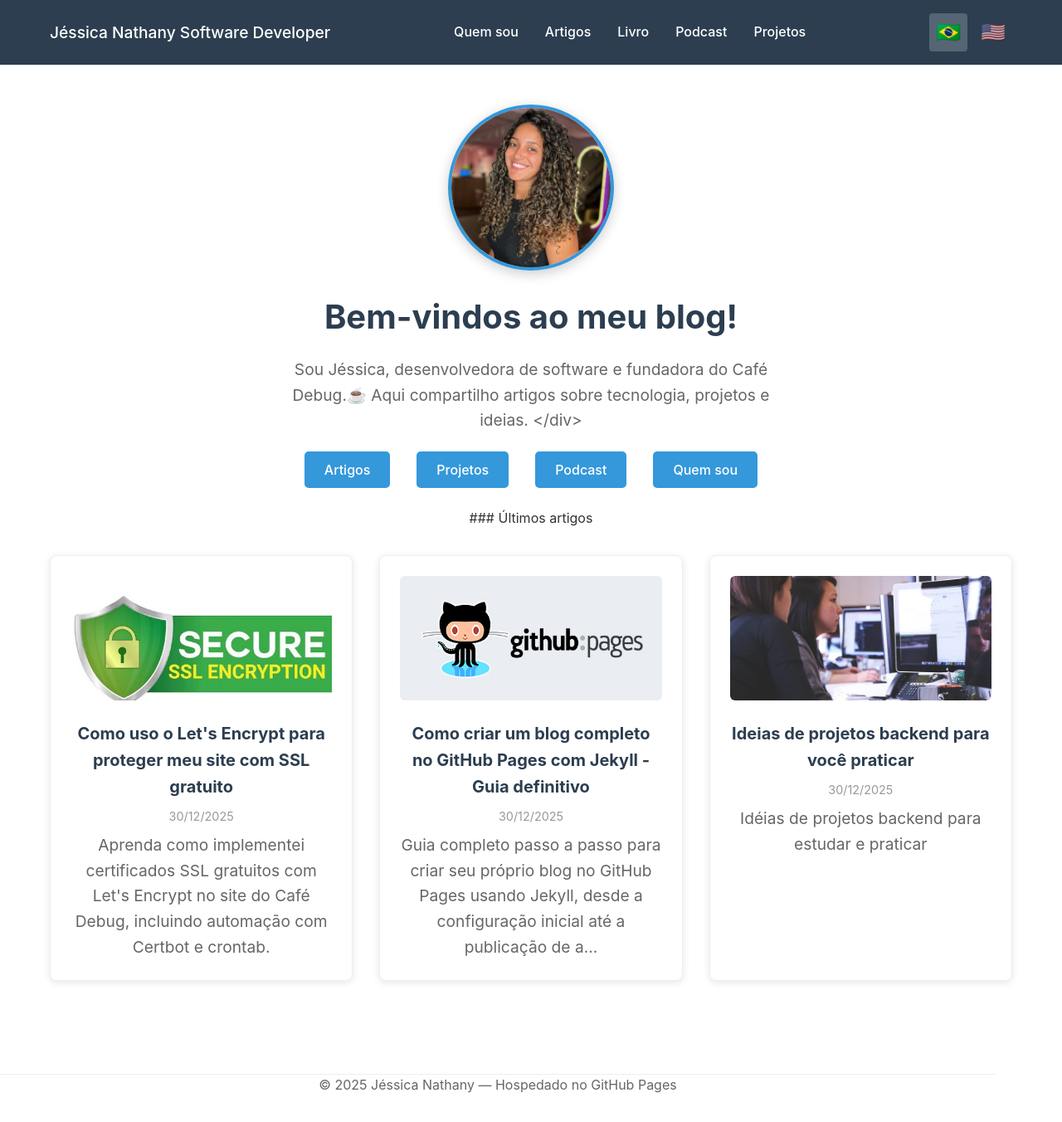
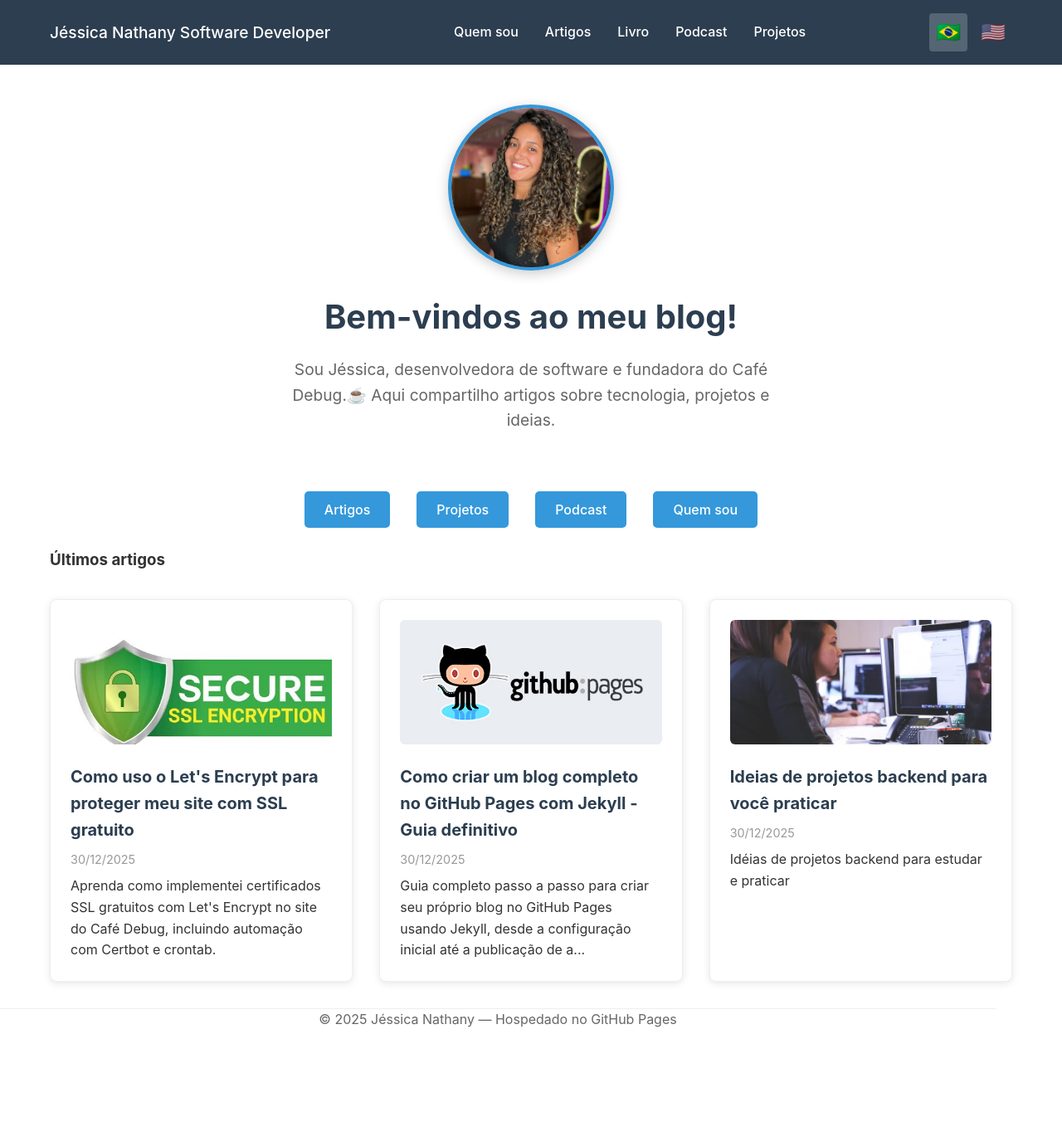
Before and after one commit to JessicaNathany/jessicanathany.github.io, a Jekyll site: the page built from index.md, in a window 1280 px wide. Shown: the whole page at 83% size. Built offline with Jekyll 4.4.1, drawn with Linux system fonts in a browser that asks for light colours; after the commit the page ends 1273 px from its top, so only the background shows below that.

Commit message:
Fix: Fechado parágrafo corretamente no home-intro

```diff
--- a/index.md
+++ b/index.md
@@ -7,7 +7,7 @@
 <div class="home-intro">
   <img src="/assets/img/perfil.jpg" alt="Foto Jéssica" class="profile-pic">
   <h1>Bem-vindos ao meu blog!</h1>
-  <p>Sou Jéssica, desenvolvedora de software e fundadora do Café Debug.☕ Aqui compartilho artigos sobre tecnologia, projetos e ideias.
+  <p>Sou Jéssica, desenvolvedora de software e fundadora do Café Debug.☕ Aqui compartilho artigos sobre tecnologia, projetos e ideias.</p>
 </div>
 
 <nav class="menu">
```
